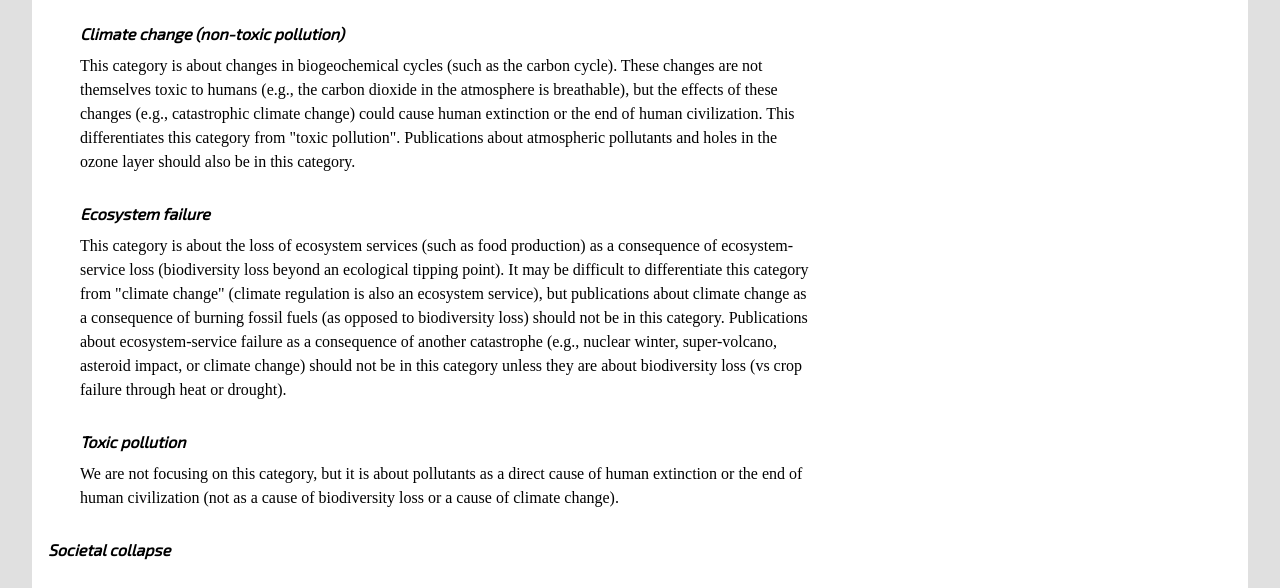
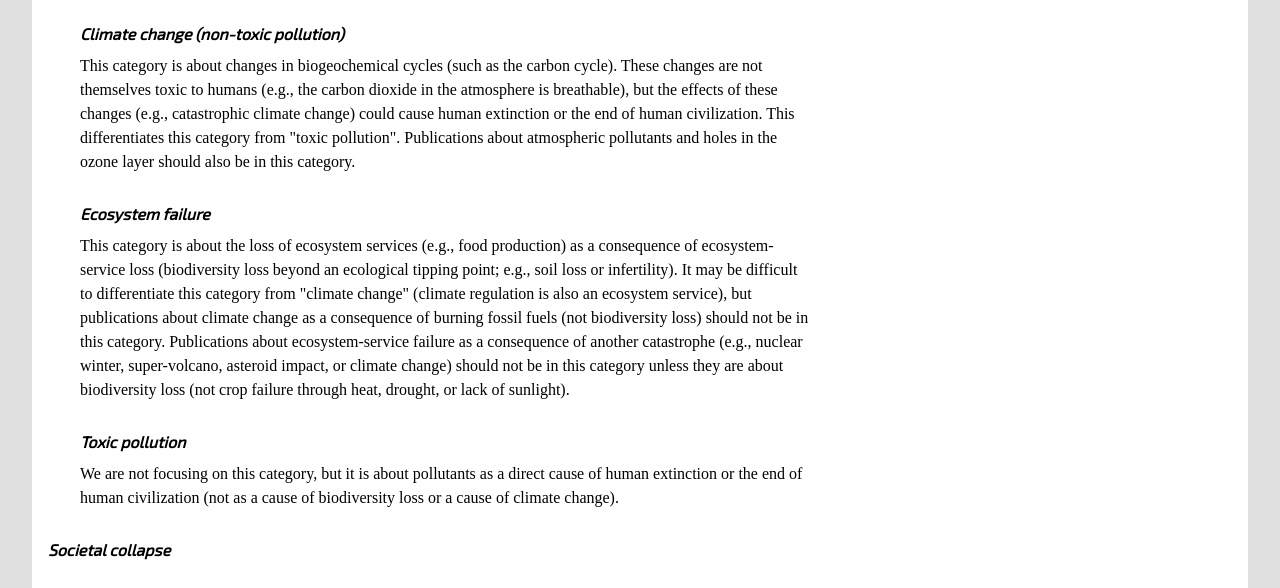
Before and after one commit to gormshackelford/x-risk, a Django app: page /methods/ in a window 1280 px wide. Shown: the part 1674-2262 px from the top of the page. Run offline with Django 3.2, Linux system fonts and the light colour scheme; some web fonts are replaced.

Commit message:
Changed text

```diff
--- a/engine/templates/engine/methods.html
+++ b/engine/templates/engine/methods.html
@@ -41,7 +41,7 @@
       <p>This category is about changes in biogeochemical cycles (such as the carbon cycle). These changes are not themselves toxic to humans (e.g., the carbon dioxide in the atmosphere is breathable), but the effects of these changes (e.g., catastrophic climate change) could cause human extinction or the end of human civilization. This differentiates this category from "toxic pollution". Publications about atmospheric pollutants and holes in the ozone layer should also be in this category.</p>
 
       <h3>Ecosystem failure</h3>
-      <p>This category is about the loss of ecosystem services (such as food production) as a consequence of ecosystem-service loss (biodiversity loss beyond an ecological tipping point). It may be difficult to differentiate this category from "climate change" (climate regulation is also an ecosystem service), but publications about climate change as a consequence of burning fossil fuels (as opposed to biodiversity loss) should not be in this category. Publications about ecosystem-service failure as a consequence of another catastrophe (e.g., nuclear winter, super-volcano, asteroid impact, or climate change) should not be in this category unless they are about biodiversity loss (vs crop failure through heat or drought).</p>
+      <p>This category is about the loss of ecosystem services (e.g., food production) as a consequence of ecosystem-service loss (biodiversity loss beyond an ecological tipping point; e.g., soil loss or infertility). It may be difficult to differentiate this category from "climate change" (climate regulation is also an ecosystem service), but publications about climate change as a consequence of burning fossil fuels (not biodiversity loss) should not be in this category. Publications about ecosystem-service failure as a consequence of another catastrophe (e.g., nuclear winter, super-volcano, asteroid impact, or climate change) should not be in this category unless they are about biodiversity loss (not crop failure through heat, drought, or lack of sunlight).</p>
 
       <h3>Toxic pollution</h3>
       <p>We are not focusing on this category, but it is about pollutants as a direct cause of human extinction or the end of human civilization (not as a cause of biodiversity loss or a cause of climate change).</p>
```
